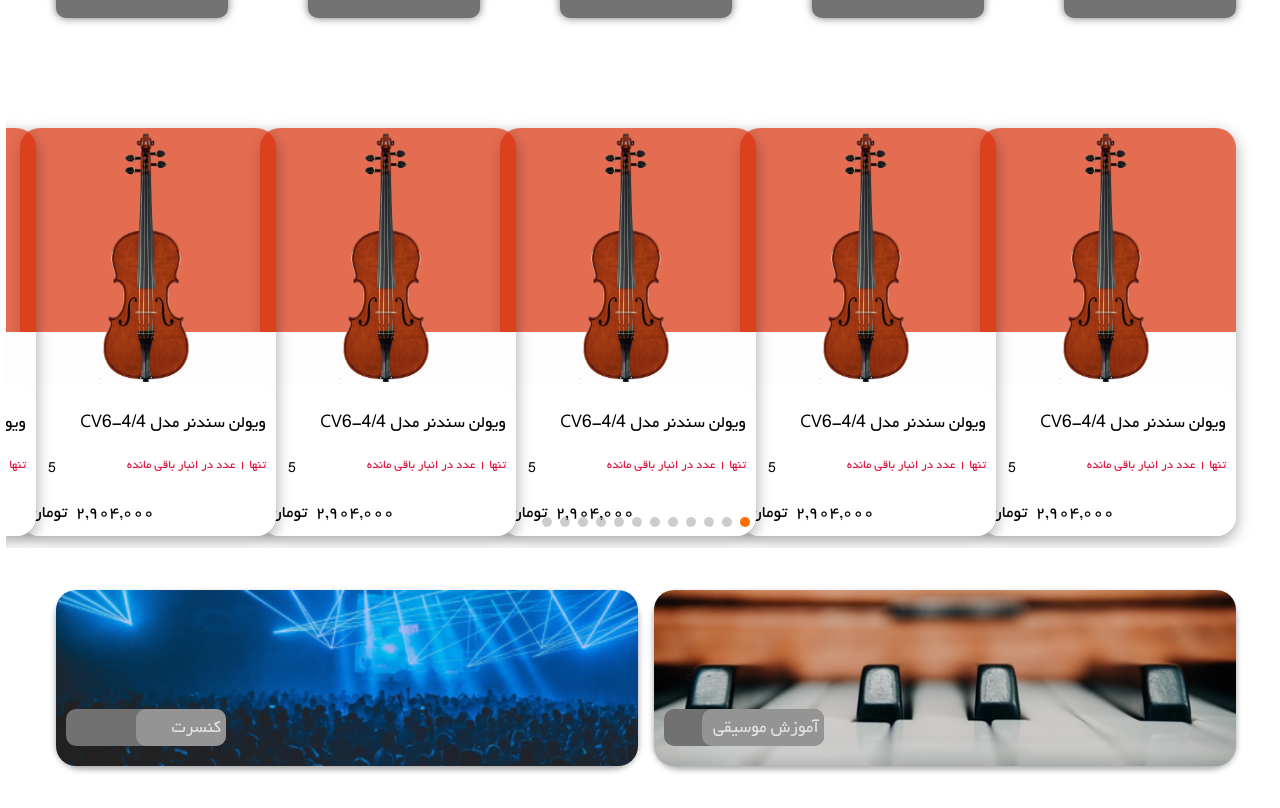
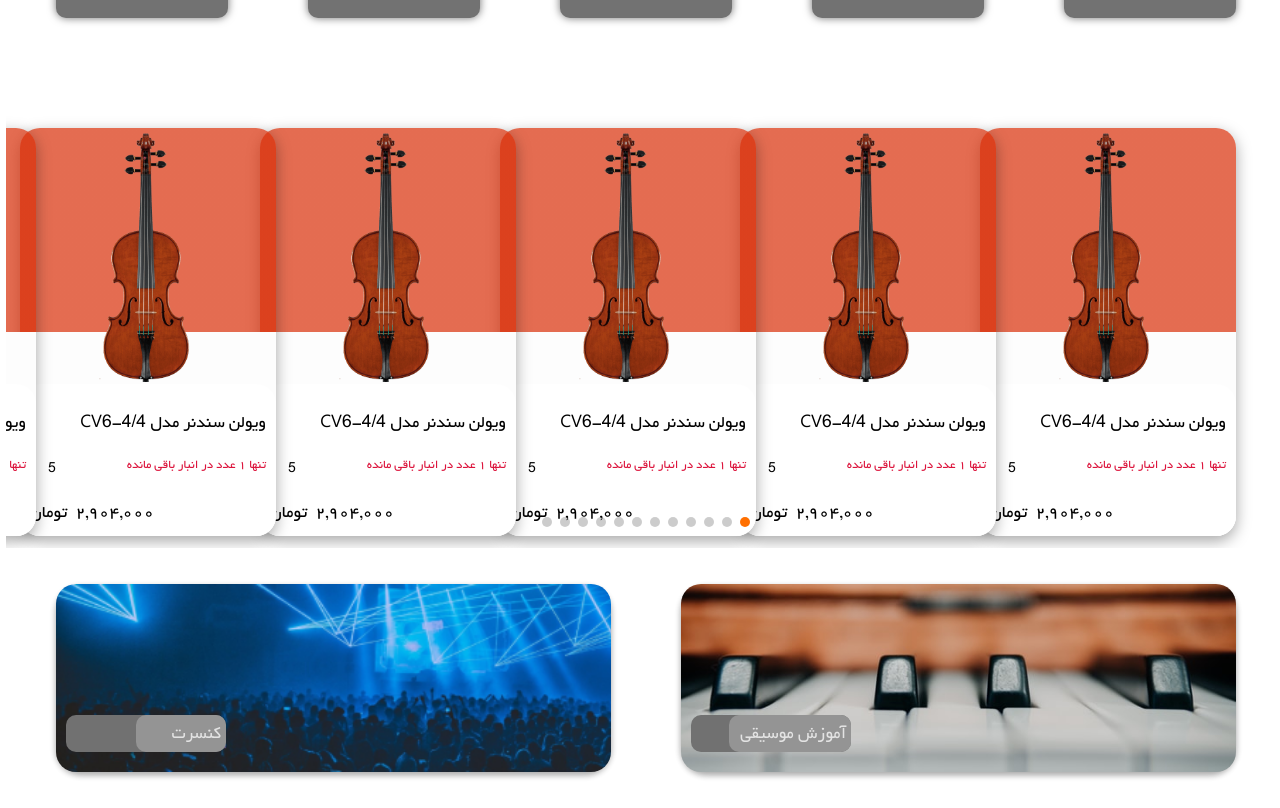
Before and after one commit to sepehrzmn/dokan-shopping-web, a React (Create React App) app: page / in a window 1280 px wide. Shown: the part 1412-2220 px from the top of the page. Built offline with nearby package versions, Linux system fonts and the light colour scheme; some icons are missing; a web font is replaced by a local one.

Commit message:
updated Possibilities

```diff
--- a/src/Components/Possibilities/Possibilities.css
+++ b/src/Components/Possibilities/Possibilities.css
@@ -9,8 +9,8 @@
 	color: rgb(227, 227, 227);
 }
 .possibilities > div {
-	height: 11rem;
-	width: 40rem;
+	height: 11.8rem;
+	width: 47%;
 	border-radius: 25px;
 	position: relative;
 	box-shadow: rgba(0, 0, 0, 0.16) 0px 3px 6px, rgba(0, 0, 0, 0.23) 0px 3px 6px;
@@ -38,6 +38,7 @@
 	border-radius: 10px;
 	width: 10rem;
 	cursor: pointer;
+	z-index: 3;
 }
 .PC-btn {
 	position: absolute;
@@ -47,6 +48,7 @@
 	border-radius: 10px;
 	width: 10rem;
 	cursor: pointer;
+	z-index: 3;
 }
 
 .PT-btn > p {
@@ -67,7 +69,25 @@
 	width: 95%;
 	transition: all 0.5s;
 }
+
 .PC-btn:hover.PC-btn > p {
 	width: 95%;
 	transition: all 0.55s !important;
 }
+.p-dark {
+	width: 100%;
+	height: 100%;
+	z-index: 1;
+	position: absolute;
+	background-color: rgba(131, 131, 131, 0.322);
+	top: 0;
+	opacity: 0;
+}
+.p-concert:hover.p-concert > :nth-child(3) {
+	opacity: 1;
+	transition: all 0.5s;
+}
+.p-tutorial:hover.p-tutorial > :nth-child(3) {
+	opacity: 1;
+	transition: all 0.5s;
+}
--- a/src/Components/Possibilities/Possibilities.jsx
+++ b/src/Components/Possibilities/Possibilities.jsx
@@ -11,12 +11,14 @@ function Possibilities() {
 				<button className="PT-btn">
 					<p>آموزش موسیقی</p>
 				</button>
+				<div className="p-dark" />
 			</div>
 			<div className="p-concert">
 				<div style={{ background: `url(${concert})` }} />
 				<button className="PC-btn">
 					<p>کنسرت</p>
 				</button>
+				<div className="p-dark" />
 			</div>
 		</div>
 	);
```
